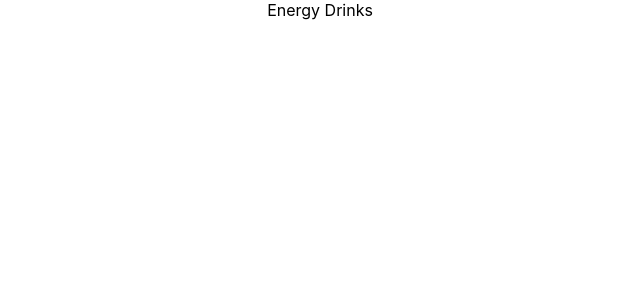
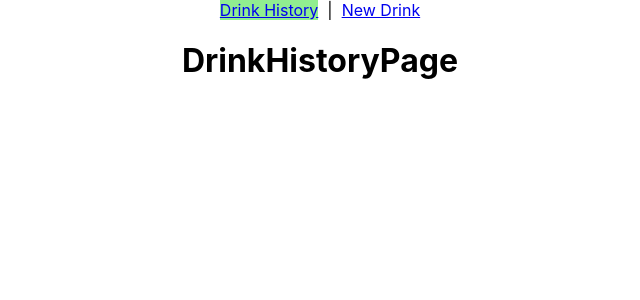
Before and after one commit to cobycobyk/react-energy, a React (Create React App) app: page /drinks in a window 1280 px wide. Shown: the top 300 px of the page, without its empty margins (320-960 px from the left). Built offline with nearby package versions, Linux system fonts and the light colour scheme.

Commit message:
add atuth and navbar

```diff
--- a/package.json
+++ b/package.json
@@ -12,6 +12,7 @@
     "morgan": "^1.10.0",
     "react": "^17.0.1",
     "react-dom": "^17.0.1",
+    "react-router-dom": "^5.2.0",
     "react-scripts": "4.0.1",
     "serve-favicon": "^2.5.0",
     "web-vitals": "^0.2.4"
--- /dev/null
+++ b/src/components/NavBar/NavBar.jsx
@@ -0,0 +1,11 @@
+import { NavLink } from 'react-router-dom';
+
+export default function NavBar() {
+  return (
+    <nav>
+      <NavLink exact activeStyle={{ backgroundColor: "lightgreen" }} to="/drinks">Drink History</NavLink>
+      &nbsp; | &nbsp;
+      <NavLink exact activeStyle={{ backgroundColor: "lightgreen" }} to="/drinks/new">New Drink</NavLink>
+    </nav>
+  )
+}
--- a/src/index.js
+++ b/src/index.js
@@ -1,11 +1,12 @@
 import React from 'react';
 import ReactDOM from 'react-dom';
+import { BrowserRouter as Router} from 'react-router-dom';
 import './index.css';
 import App from './pages/App/App';
 
 ReactDOM.render(
   <React.StrictMode>
-    <App />
+    <Router><App /></Router>
   </React.StrictMode>,
   document.getElementById('root')
 );
--- a/src/pages/App/App.jsx
+++ b/src/pages/App/App.jsx
@@ -1,9 +1,31 @@
+import { useState } from 'react';
+import { Route, Switch, Redirect } from 'react-router-dom';
 import './App.css';
+import AuthPage from '../AuthPage/AuthPage';
+import NewDrinkPage from '../NewDrinkPage/NewDrinkPage';
+import DrinkHistoryPage from '../DrinkHistoryPage/DrinkHistoryPage';
+import NavBar from '../../components/NavBar/NavBar';
 
 export default function App() {
+  const [user, setUser] = useState({})
   return (
     <main className="App">
-      Energy Drinks
+      {user ?
+          <>
+            <NavBar />
+            <Switch>
+              <Route path="/drinks/new">
+                <NewDrinkPage />
+              </Route>
+              <Route path="/drinks">
+                <DrinkHistoryPage />
+              </Route>
+              <Redirect to="/drinks"/>
+            </Switch>
+          </>
+        :
+          <AuthPage />
+      }
     </main>
   );
 }
--- /dev/null
+++ b/src/pages/AuthPage/AuthPage.jsx
@@ -0,0 +1,5 @@
+export default function AuthPage() {
+  return (
+    <h1>AuthPage</h1>
+  )
+}
--- /dev/null
+++ b/src/pages/DrinkHistoryPage/DrinkHistoryPage.jsx
@@ -0,0 +1,5 @@
+export default function DrinkHistoryPage() {
+  return (
+    <h1>DrinkHistoryPage</h1>
+  )
+}
--- /dev/null
+++ b/src/pages/NewDrinkPage/NewDrinkPage.jsx
@@ -0,0 +1,5 @@
+export default function NewDrink() {
+  return (
+    <h1>NewDrinkPage</h1>
+  )
+}
```
Also changed, not shown: 2 other files (tests, documents, lock files or other folders).
